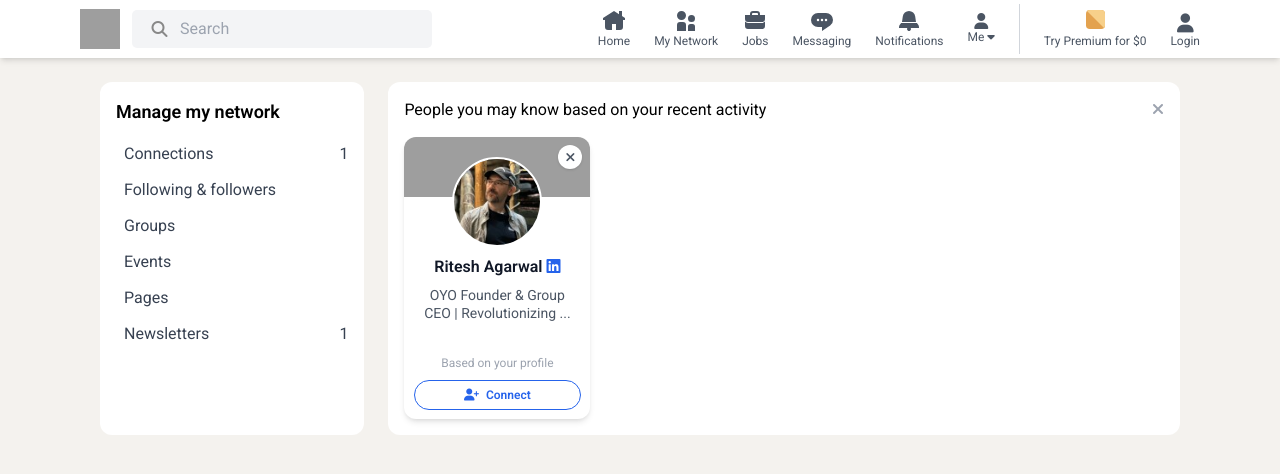
After one commit to ShodiyorbekQambaraliyev/LinkedIn, a Django app: page /networks/ in a window 1280 px wide. The commit adds this page. Shown: the top 474 px of the page. Run offline with Django 5.2, Linux system fonts and the light colour scheme; some libraries are stand-ins or nearby versions; grey boxes are pictures that could not be loaded.

Commit message:
My Network bolimiga qodlar yozildi

```diff
--- a/LinkedIn/forms.py
+++ b/LinkedIn/forms.py
@@ -47,6 +47,10 @@ class ProfileEditForm(forms.ModelForm):
 
 
 class ProfileImageForm(forms.ModelForm):
+    def __init__(self, *args, **kwargs):
+        super(ProfileImageForm, self).__init__(*args, **kwargs)
+        self.fields['img'].label = 'img'  # Labelni shu yerda o‘zgartiryapmiz
+
     class Meta:
         model = Profil
         fields = ['img']
--- a/LinkedIn/templates/nav.html
+++ b/LinkedIn/templates/nav.html
@@ -24,7 +24,7 @@
                       </svg>
                     <span class="text-xs">Home</span>
                 </a>
-                <a href="#" class="flex flex-col items-center hover:text-black">
+                <a href="{%  url 'networks' %}" class="flex flex-col items-center hover:text-black">
                     <svg xmlns="http://www.w3.org/2000/svg" viewBox="0 0 24 24" data-supported-dps="24x24" fill="currentColor" class="mercado-match" width="24" height="24" focusable="false">
                         <path d="M12 16v6H3v-6a3 3 0 013-3h3a3 3 0 013 3zm5.5-3A3.5 3.5 0 1014 9.5a3.5 3.5 0 003.5 3.5zm1 2h-2a2.5 2.5 0 00-2.5 2.5V22h7v-4.5a2.5 2.5 0 00-2.5-2.5zM7.5 2A4.5 4.5 0 1012 6.5 4.49 4.49 0 007.5 2z"></path>
                       </svg>
--- /dev/null
+++ b/LinkedIn/templates/network.html
@@ -0,0 +1,67 @@
+{% extends 'base.html' %}
+{% load static %}
+{% block content %}
+
+<div class="flex flex-row gap-6 p-6 container_fluid">
+  <div class="w-full md:w-1/4 bg-white rounded-xl  p-4">
+    <h2 class="text-lg font-semibold mb-4">Manage my network</h2>
+    <ul class="space-y-3">
+      <li class="flex items-center gap-2 text-gray-700"><i class="lucide lucide-users"></i>Connections <span
+          class="ml-auto">1</span></li>
+      <li class="flex items-center gap-2 text-gray-700"><i class="lucide lucide-user-plus"></i>Following & followers
+      </li>
+      <li class="flex items-center gap-2 text-gray-700"><i class="lucide lucide-users-2"></i>Groups</li>
+      <li class="flex items-center gap-2 text-gray-700"><i class="lucide lucide-calendar"></i>Events</li>
+      <li class="flex items-center gap-2 text-gray-700"><i class="lucide lucide-file-text"></i>Pages</li>
+      <li class="flex items-center gap-2 text-gray-700"><i class="lucide lucide-mail"></i>Newsletters <span
+          class="ml-auto">1</span></li>
+    </ul>
+  </div>
+
+  <div class="w-full md:w-3/4 bg-white rounded-xl p-4">
+
+    <div class="flex items-center justify-between">
+      <h3 class="text-[16px]">People you may know based on your recent activity</h3>
+      <div>
+        <button class="ml-auto text-gray-400 hover:text-gray-600"><i class="fa-solid fa-xmark"></i></button>
+      </div>
+    </div>
+
+    <div class="grid grid-cols-1 gap-4 mt-[15px]">
+
+      <div class="relative bg-white rounded-xl shadow-md w-[186px] h-[282px] text-center overflow-hidden">
+
+        <div class="w-full h-[60px] bg-cover bg-center" style="background-image: url('{% static "img/pexels-pixabay-158063.jpg" %}');">
+        </div>
+
+        <div class="absolute top-2 right-2 w-6 h-6 bg-white rounded-full flex items-center justify-center z-20 shadow">
+          <button class="text-gray-600 hover:text-black text-sm">
+            <i class="fas fa-times text-[13px]"></i>
+          </button>
+        </div>
+
+        <img src="{% static 'img/hayolparaz.jpeg' %}" alt="Profile"
+             class="w-[90px] h-[90px] rounded-full object-cover mx-auto mt-[-40px] border-2 border-white z-10 relative" />
+
+        <div class="px-2 mt-2 h-[87px]">
+          <p class="font-semibold text-[16px] text-gray-900 mt-1">Ritesh Agarwal
+            <i class="fab fa-linkedin text-blue-600"></i>
+          </p>
+
+          <p class="text-gray-600 text-[14px] mt-2 leading-tight">
+            OYO Founder & Group<br />CEO | Revolutionizing ...
+          </p>
+        </div>
+
+        <p class="text-[12px] text-gray-400 mt-3">Based on your profile</p>
+
+        <button class="mt-2 w-[90%] mx-auto border border-blue-600 text-blue-600 rounded-full py-[6px] hover:bg-blue-50 text-xs font-semibold">
+          <i class="fas fa-user-plus mr-1"></i> Connect
+        </button>
+
+      </div>
+
+  </div>
+</div>
+
+{% endblock %}
--- a/LinkedIn/urls.py
+++ b/LinkedIn/urls.py
@@ -7,6 +7,7 @@ urlpatterns = [
     path('login/', login, name='login'),
     path('logout/', logout, name='logout'),
     path('profile/edit/<int:pk>/', edit_profile, name='edit_profile'),
+    path('networks/', networks, name='networks'),
     path('snake-game/', SnakeGame, name='snake-game'),
     path('car-game/', CarGame, name='car-game'),
     path('ladder-snake/', LadderSnake, name='ladder-snake'),
--- a/LinkedIn/views.py
+++ b/LinkedIn/views.py
@@ -78,7 +78,10 @@ def update_profile_image(request):
             return redirect('profile')
     else:
         form = ProfileImageForm(instance=request.user.profile)
-    return render(request, 'your_template.html', {'form': form})
+    return render(request, 'home.html', {'form': form})
+
+def networks(request):
+    return render(request, 'network.html')
 
 def SnakeGame(request):
     return render(request, 'snake-game.html')
```
Also changed, not shown: db.sqlite3, media/posts/2.jpg (added), media/posts/9_O3IY6g1.jpg (added), media/posts/Chat_gbt_1iwSqPI.webp (added), media/posts/bgrount_D2AB92h.jpg (added), media/posts/doroga_asfalt_razmetka_130996_1280x720_IZIAKKn.jpg (added), media/posts/doroga_asfalt_razmetka_130996_1280x720_rsm4v7B.jpg (added), media/posts/githup_img_UBAJHLR.png (added).
